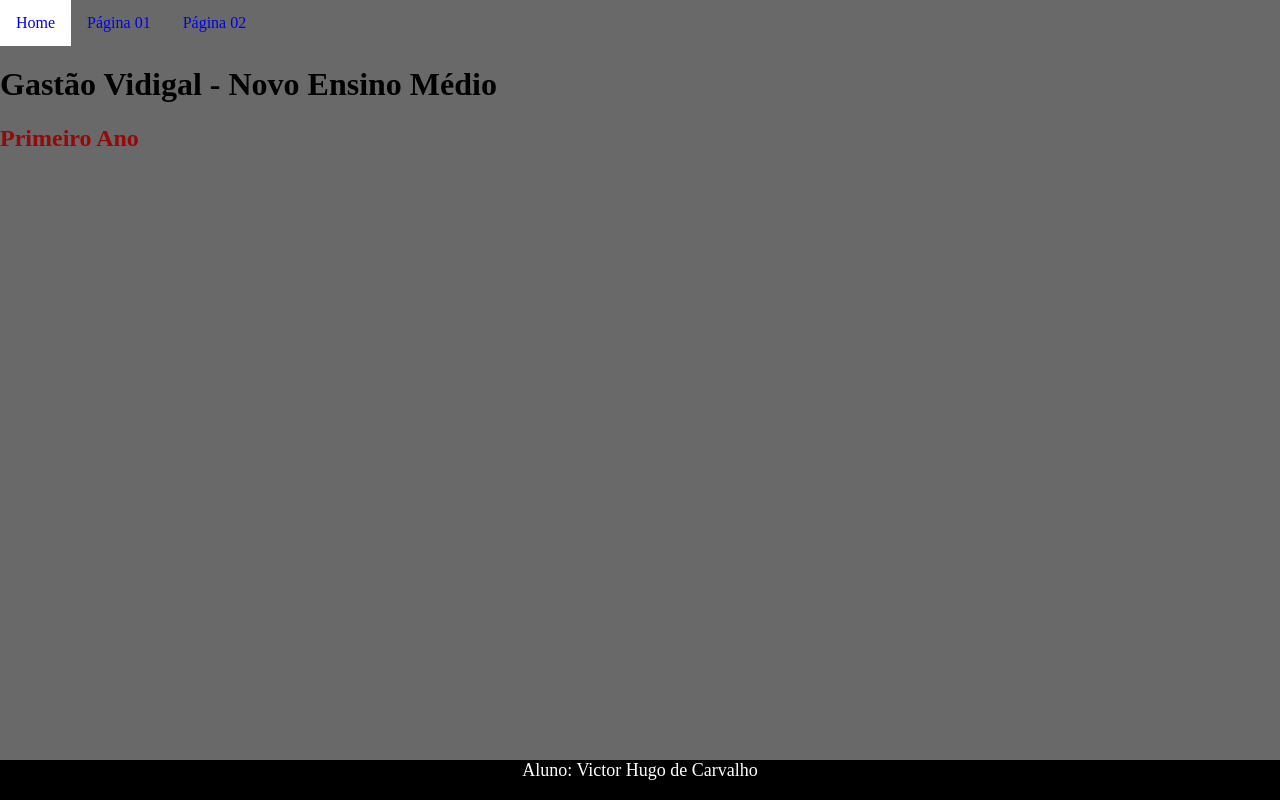
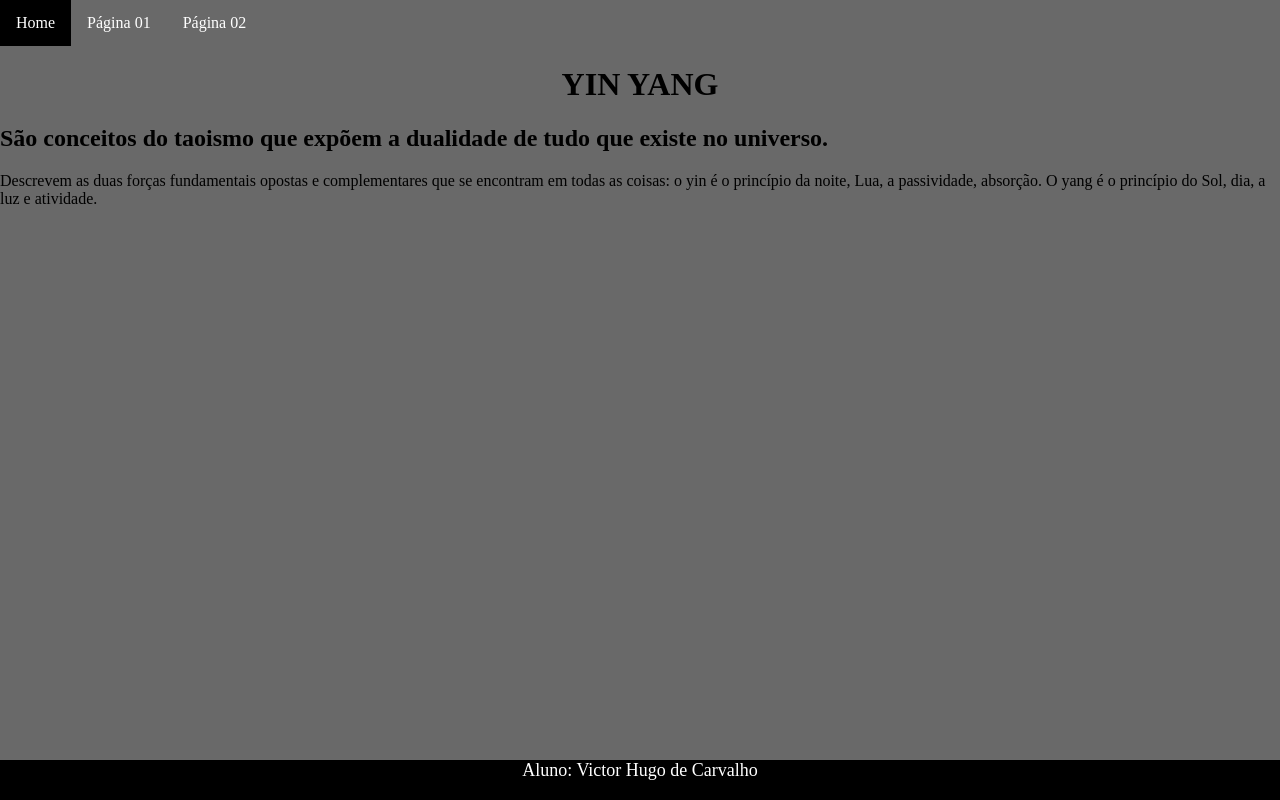
Before and after one commit to vittin044/primeirob_2t, a plain HTML site: page index.html in a window 1280 px wide. Drawn offline with Linux system fonts and the light colour scheme.

Commit message:
Add files via upload

```diff
--- a/estilo.css
+++ b/estilo.css
@@ -10,7 +10,7 @@ h1{
 
 .caixa1 {
   position: absolute;
-  background: black;
+  background: rgb(0, 0, 0);
   width: 200px;
   height: 200px;
   right: 400px;
@@ -30,7 +30,7 @@ h1{
   position: absolute;
   width: 100%;
   height: 100px;
-  background: black;
+  background: rgb(0, 0, 0);
   bottom: 0;
   left: 0;
 }
@@ -46,23 +46,23 @@ li {
 
 li a {
   display: block;
-  color: black(20, 7, 2);
+  color: rgb(255, 255, 255);
   padding: 14px 16px;
   text-align: center;
   text-decoration: none;
 }
 li a:hover {
-  color: white(82, 70, 66);
-  background-color: white;
+  color: black(82, 70, 66);
+  background-color: rgb(0, 0, 0);
 }
 #yinyang {
-  height: 40%;
+  height: 55%;
 }
 .Boxyin {
   position: absolute;
   width: 95%;
   height: 200px;
-  background-color: rgb(68, 60, 60);
+  background-color: rgb(80, 72, 72);
   left: 0;
   border-color: rgb(3, 3, 3);
   border-width: 10px;
--- a/index.html
+++ b/index.html
@@ -17,9 +17,16 @@
 </div>
 
 <div class="conteudo">
-  <h1>Gastão Vidigal - Novo Ensino Médio</h1>
+  <h1>YIN YANG</h1>
 
-  <h2 style="color: rgb(151, 8, 8);">Primeiro Ano</h2>
+  <h2 style="color: rgb(0, 0, 0);">São conceitos do taoismo que expõem a dualidade de tudo
+    que existe no universo.</h2>
+
+    <div>
+      <p>Descrevem as duas forças fundamentais opostas e complementares que
+         se encontram em todas as coisas: o yin é o princípio da noite, Lua, a passividade, absorção.
+         O yang é o princípio do Sol, dia, a luz e atividade.</p>
+    </div>
 
 
 </div>
```
